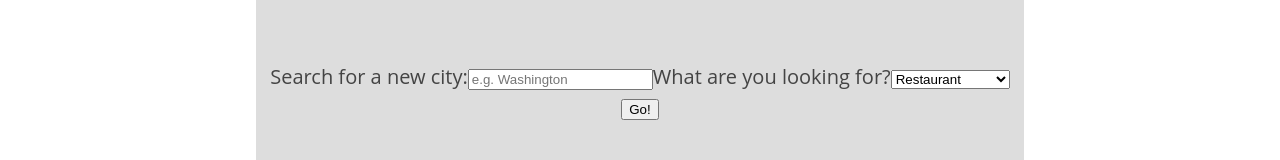
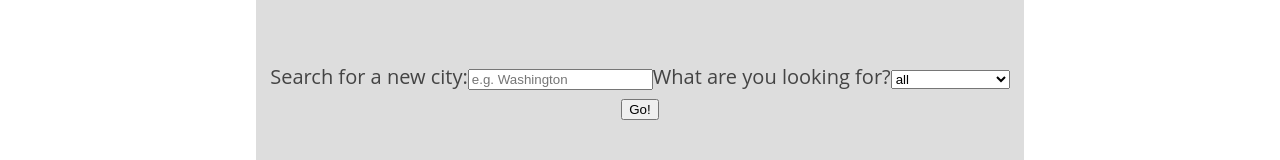
Before and after one commit to Farahgus10/Sustainachoice-client, a React (Create React App) app: page /results in a window 1280 px wide. Shown: the part 278-438 px from the top of the page. Built offline with nearby package versions, Linux system fonts and the light colour scheme.

Commit message:
drop down menu state

```diff
--- a/src/App.js
+++ b/src/App.js
@@ -13,6 +13,7 @@ class App extends React.Component {
     results: [],
     expandedView: false,
     searchTerm: '',
+    typeFilter: '',
   }
 
 updateSearch = (searchTerm) => {
@@ -22,6 +23,11 @@ updateSearch = (searchTerm) => {
 handleSubmit = (e) => {
   e.preventDefault();
   this.fetchApi();
+}
+
+handleMenuChange = (typeFilter) => {
+  this.setState({ typeFilter })
+  console.log(this.state.typeFilter)
 }
 
   fetchApi(method = 'GET', apiBody ) {
@@ -60,16 +66,14 @@ handleSubmit = (e) => {
   return (
     <div className="App">
         <Route exact path="/" render={() => (
-          <Homepage results={this.state.results} searchTerm={this.state.searchTerm}
-          handleSubmit={this.handleSubmit} updateSearch={this.updateSearch}
-          path={this.props.match.path}/>
+          <Homepage results={this.state.results} searchTerm={this.state.searchTerm} handleSubmit={this.handleSubmit}
+          updateSearch={this.updateSearch} handleMenuChange={this.handleMenuChange} path={this.props.match.path}/>
         )} />
 
         <Route path="/results" render={() =>
-          <ResultsPage results={this.state.results} searchTerm={this.state.searchTerm}
-              expandedView={this.state.expandedView} toggleExpandedItem={this.toggleExpandedItem}
-              handleSubmit={this.handleSubmit}
-              updateSearch={this.updateSearch}/>}/>
+          <ResultsPage results={this.state.results} searchTerm={this.state.searchTerm} expandedView={this.state.expandedView}
+          toggleExpandedItem={this.toggleExpandedItem} handleSubmit={this.handleSubmit} updateSearch={this.updateSearch}
+          handleMenuChange={this.handleMenuChange}/>} />
         <Route path="/why-eat-sustainably" component = { WhyPage } />
         <Route path="/consumer-help" component = { ConsumerHowPage } />
         <Route path="/business-help" component = { BusinessHowPage } />
--- a/src/Components/Homepage/Homepage.js
+++ b/src/Components/Homepage/Homepage.js
@@ -12,7 +12,7 @@ class Homepage extends React.Component {
       <main>
         <Header />
         <SearchForm handleSubmit={this.props.handleSubmit} searchTerm={this.props.searchTerm}
-            updateSearch={this.props.updateSearch} path={this.props.path}/>
+            updateSearch={this.props.updateSearch} path={this.props.path} handleMenuChange={this.props.handleMenuChange}/>
         <InfoSection />
       </main>
     </div>
--- a/src/Components/Results/ResultsPage.js
+++ b/src/Components/Results/ResultsPage.js
@@ -15,7 +15,7 @@ class ResultsPage extends React.Component {
           <h3>Washington, D.C.</h3>
         </header>
         <SearchForm handleSubmit={this.props.handleSubmit} searchTerm={this.props.searchTerm}
-        updateSearch={this.props.updateSearch}/>
+        updateSearch={this.props.updateSearch} handleMenuChange={this.props.handleMenuChange}/>
         <ResultsList results = {this.props.results}
         toggleExpandedItem={this.props.toggleExpandedItem}
         expandedView={this.props.expandedView}/>
--- a/src/Components/SearchForm/SearchForm.js
+++ b/src/Components/SearchForm/SearchForm.js
@@ -11,11 +11,12 @@ class SearchForm extends React.Component {
           <input name="searchTerm" placeholder="e.g. Washington"/>
         </label>
         What are you looking for?
-        <select id="typeSelection">
+        <select id="typeSelection" onChange={this.props.handleMenuChange}>
           <option>Restaurant</option>
           <option>Farmer's Market</option>
           <option>Grocery Store</option>
           <option>Bar</option>
+          <option value="all" selected>all</option>
         </select>
 
           <input type="submit"/>
@@ -30,11 +31,12 @@ class SearchForm extends React.Component {
             placeholder="e.g. Washington" />
 
         What are you looking for?
-        <select id="typeSelection">
-          <option>Restaurant</option>
-          <option>Farmer's Market</option>
-          <option>Grocery Store</option>
-          <option>Bar</option>
+        <select id="typeSelection" onChange={e => this.props.handleMenuChange(e.target.value)}>
+          <option value="Restaurant">Restaurant</option>
+          <option value="Farmer's Market"> Farmer's Market</option>
+          <option value="Grocery Store">Grocery Store</option>
+          <option value="Bar">Bar</option>
+          <option value="all" selected>all</option>
         </select>
           <button  type="submit">Go!</button>
       </form>
```
